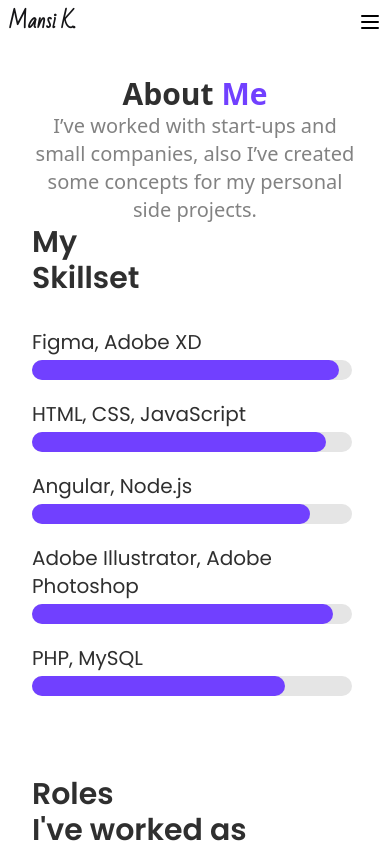
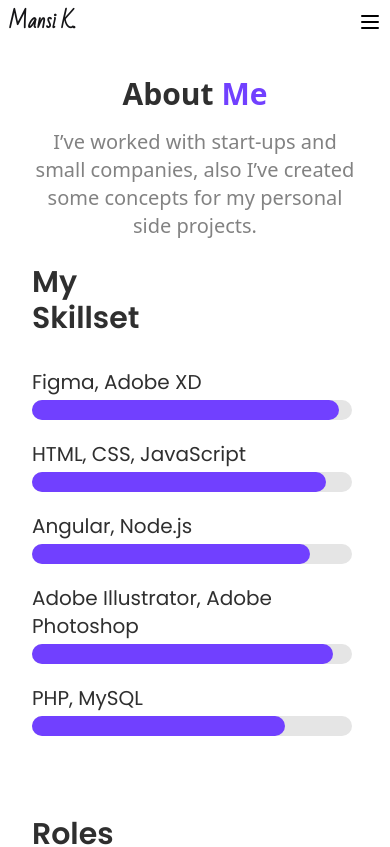
Before and after one commit to saifalfalah/mansi-kasar, a Next.js app: page /about in a window 390 px wide. Shown: the top 847 px of the page. Built offline with nearby package versions, Linux system fonts and the light colour scheme.

Commit message:
Update AboutMe.js

```diff
--- a/components/AboutView/AboutMe.js
+++ b/components/AboutView/AboutMe.js
@@ -1,10 +1,10 @@
 const AboutMe = () => {
   return (
-    <div className="flex flex-col items-center ">
-      <h1 className="text-3xl font-semibold lg:mb-10 text-heroH lg:text-5xl">
+    <div className="flex flex-col items-center mb-6 lg:mb-11">
+      <h1 className="mb-4 text-3xl font-semibold lg:mb-10 text-heroH lg:text-5xl">
         About <span className="text-brand">Me</span>
       </h1>
-      <p className="text-xl text-center text-heroP lg:max-w-5xl lg:text-2xl">
+      <p className="text-xl text-center text-heroP lg:max-w-5xl lg:text-2xl ">
         I’ve worked with start-ups and small companies, also I’ve created some
         concepts for my personal side projects.
       </p>
```
